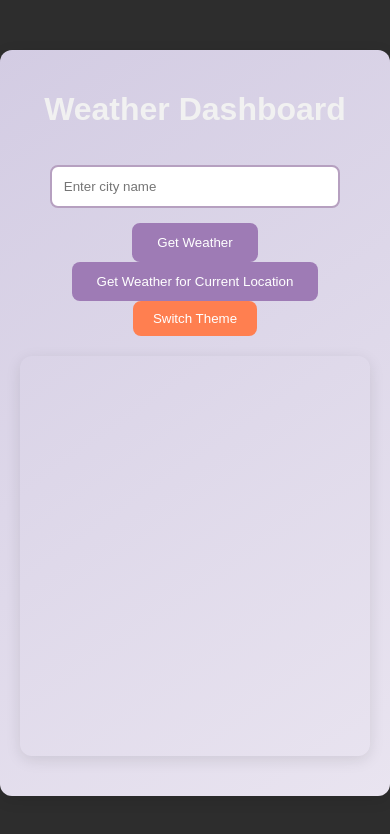
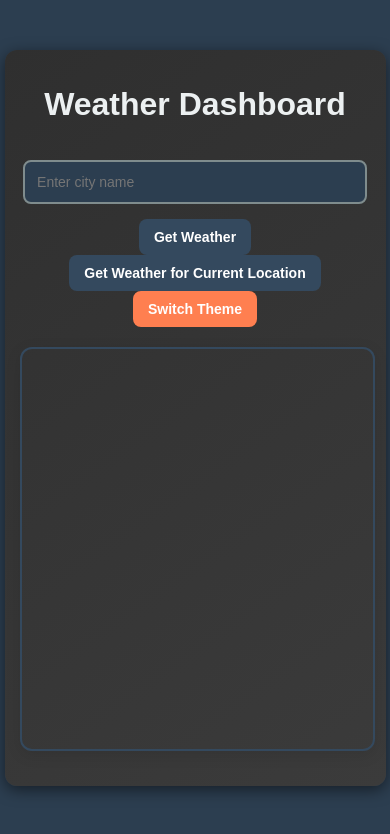
Before and after one commit to omkardeshmukh123/my-project, a plain HTML site: page index.html in a window 390 px wide. Both pictures are taken after a click on the button "Switch Theme". Drawn offline with nearby package versions, Linux system fonts and the light colour scheme.

Commit message:
Update style.css

```diff
--- a/style.css
+++ b/style.css
@@ -2,16 +2,17 @@
 body {
   font-family: 'Arial', sans-serif;
   text-align: center;
-  background-color: #f0f8ff;  /* Soft blue */
+  background-color: #f0f8ff; /* Soft blue */
   margin: 0;
   padding: 0;
+  color: #333; /* Default text color */
   transition: background-color 0.5s, color 0.5s;
 }
 
 /* Dark Mode Styles */
 body.dark-mode {
-  background-color: #2d2d2d; /* Dark grey */
-  color: #f1f1f1;
+  background-color: #2c3e50; /* Dark Blue-Grey */
+  color: #ecf0f1; /* Light grey */
 }
 
 /* Container Styling */
@@ -19,15 +20,15 @@ body.dark-mode {
   margin: 50px auto;
   max-width: 500px;
   padding: 20px;
-  background: linear-gradient(145deg, #d3cce3, #e9e4f0);  /* Lavender gradient */
+  background: linear-gradient(145deg, #d3cce3, #e9e4f0); /* Lavender gradient */
   border-radius: 12px;
   box-shadow: 0 4px 15px rgba(0, 0, 0, 0.1);
-  transition: background 0.5s, color 0.5s;
+  transition: background 0.5s ease, color 0.5s ease;
 }
 
-/* Dark Mode for Container */
-.container.dark-mode {
-  background: linear-gradient(145deg, #3b3b3b, #2d2d2d);  /* Dark gradient */
+body.dark-mode .container {
+  background: linear-gradient(145deg, #2f2f2f, #3b3b3b); /* Dark gradient */
+  box-shadow: 0 4px 15px rgba(0, 0, 0, 0.5);
 }
 
 /* Input Styling */
@@ -35,44 +36,81 @@ input {
   padding: 12px;
   width: 75%;
   margin: 15px 0;
-  border: 2px solid #b6a0c0;  /* Lavender border */
+  border: 2px solid #b6a0c0; /* Light lavender */
   border-radius: 8px;
-  transition: border-color 0.3s ease;
+  background: #ffffff;
+  color: #333;
+  transition: border-color 0.3s ease, background-color 0.3s ease;
+}
+
+body.dark-mode input {
+  background-color: #2c3e50;
+  color: #ecf0f1;
+  border-color: #7f8c8d; /* Darker border */
 }
 
 input:focus {
-  border-color: #9e7bb5;  /* Darker lavender on focus */
+  border-color: #9e7bb5; /* Darker lavender */
   outline: none;
 }
 
 /* Button Styling */
 button {
-  padding: 12px 25px;
-  background: #9e7bb5;  /* Lavender */
+  padding: 12px 20px;
+  background: #9e7bb5; /* Lavender */
   color: white;
+  font-weight: bold;
   border: none;
   border-radius: 8px;
   cursor: pointer;
-  transition: background 0.3s ease;
+  transition: background-color 0.3s ease, box-shadow 0.3s ease;
 }
 
 button:hover {
-  background: #7e5f96;  /* Darker lavender */
+  background: #7e5f96; /* Darker lavender */
+  box-shadow: 0 3px 8px rgba(0, 0, 0, 0.2);
 }
 
 button:active {
-  background: #6b4e7d;  /* Even darker lavender on click */
+  background: #6b4e7d; /* Even darker lavender */
+}
+
+body.dark-mode button {
+  background: #34495e; /* Dark blue-grey */
+}
+
+body.dark-mode button:hover {
+  background: #2c3e50; /* Slightly darker */
+}
+
+/* Theme Toggle Button */
+#themeToggle {
+  background-color: #ff7f50; /* Coral */
+}
+
+#themeToggle:hover {
+  background-color: #ff6347; /* Darker coral */
 }
 
 /* Weather Result and Additional Info */
 #weatherResult, #additionalInfo {
   margin-top: 20px;
   font-size: 18px;
-  color: #5a3e7f;  /* Dark lavender */
+  color: #5a3e7f; /* Dark lavender */
+  transition: color 0.5s ease;
+}
+
+body.dark-mode #weatherResult,
+body.dark-mode #additionalInfo {
+  color: #bdc3c7; /* Light grey */
 }
 
 #weatherResult h3 {
-  color: #6c4f87;  /* Lighter lavender */
+  color: #6c4f87; /* Lighter lavender */
+}
+
+body.dark-mode #weatherResult h3 {
+  color: #ecf0f1; /* White */
 }
 
 /* Map Section */
@@ -84,30 +122,47 @@ button:active {
   box-shadow: 0 4px 15px rgba(0, 0, 0, 0.1);
 }
 
+body.dark-mode #map {
+  border: 2px solid #34495e; /* Subtle border for dark mode */
+}
+
 /* Weather Joke Styling */
 #weatherJoke {
   font-weight: bold;
   font-style: italic;
   margin-top: 20px;
-  color: #9e7bb5;  /* Lavender color for the joke */
+  color: #9e7bb5; /* Lavender */
+}
+
+body.dark-mode #weatherJoke {
+  color: #95a5a6; /* Light grey */
 }
 
 /* Loading Indicator */
 #loading {
   font-size: 16px;
   font-weight: bold;
-  color: #e74c3c;  /* Red color for visibility */
+  color: #e74c3c; /* Red for visibility */
 }
 
-/* Theme Toggle Button */
-#themeToggle {
-  background-color: #ff7f50; /* Coral color */
-  color: white;
-  border-radius: 8px;
-  padding: 10px 20px;
-  cursor: pointer;
+body.dark-mode #loading {
+  color: #e74c3c; /* Keep red visible in dark mode */
 }
 
-#themeToggle:hover {
-  background-color: #ff6347;  /* Slightly darker coral */
+/* Responsive Design */
+@media (max-width: 600px) {
+  .container {
+    max-width: 90%;
+    padding: 15px;
+  }
+
+  input {
+    width: 90%;
+    font-size: 14px;
+  }
+
+  button {
+    padding: 10px 15px;
+    font-size: 14px;
+  }
 }
```
